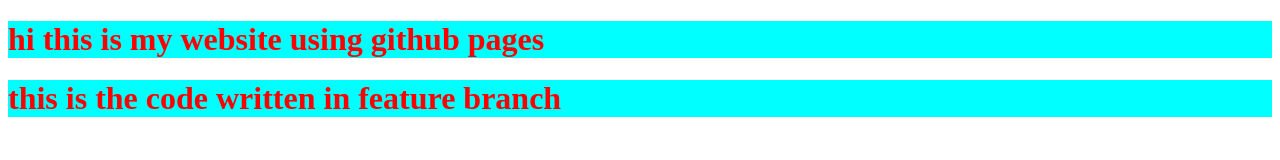
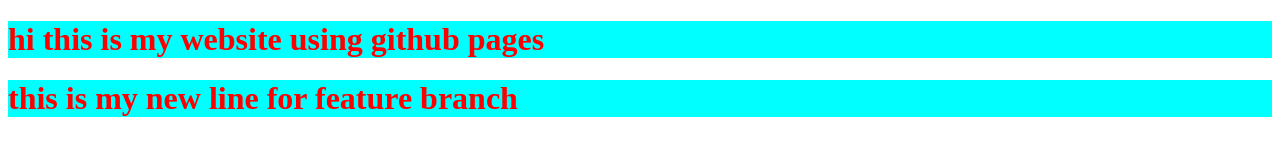
Before and after one commit to hkinnovapath/git_class_demo_new, a plain HTML site: page index.html in a window 1280 px wide. Drawn offline with Linux system fonts and the light colour scheme.

Commit message:
updated index file for h1 text

```diff
--- a/index.html
+++ b/index.html
@@ -7,6 +7,6 @@
 </head>
 <body>
     <h1 style="color: red;background-color:cyan;">hi this is my website using github pages </h1>
-    <h1 style="color: red;background-color:cyan;">this is the code written in feature branch </h1>
+    <h1 style="color: red;background-color:cyan;">this is my new line for  feature branch </h1>
 </body>
 </html>
```
